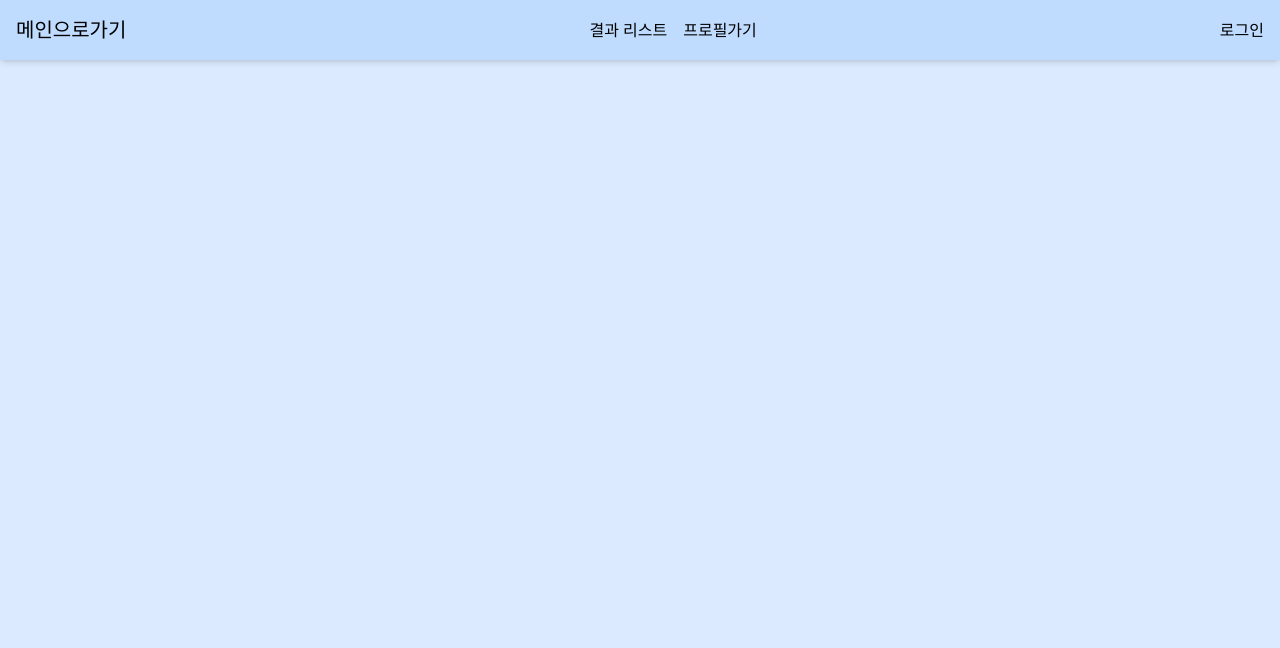
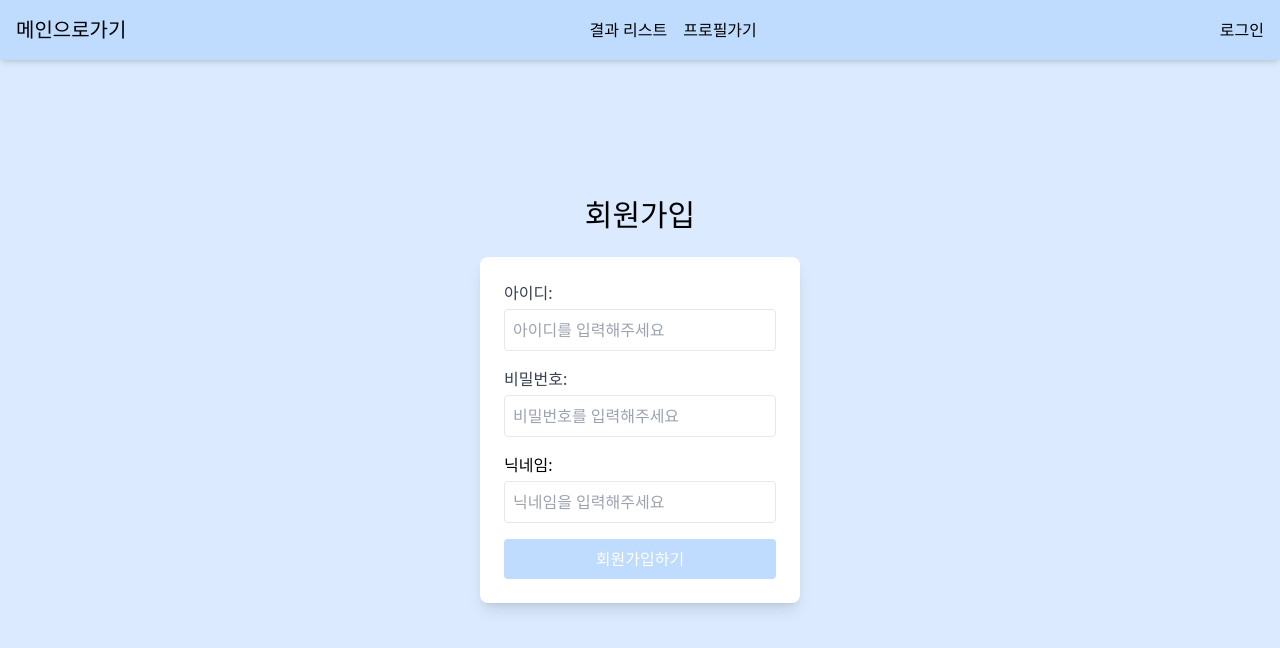
Before and after one commit to usuny0317/mbti-test, a React (Vite) app: page /signup in a window 1280 px wide. Shown: the top 648 px of the page. Built offline with nearby package versions, Linux system fonts and the light colour scheme.

Commit message:
style 회원가입 스타일 적용

```diff
--- a/src/pages/Login.jsx
+++ b/src/pages/Login.jsx
@@ -37,7 +37,7 @@ const Login = () => {
 
   return (
     <div className="flex justify-center items-center min-h-screen bg-gray-100 w-full">
-      <div className="flex  flex-col items-center justify-center min-h-screen bg-blue-100 text-black ">
+      <div className="flex flex-col items-center justify-center min-h-screen bg-blue-100 text-black ">
         <h1 className="text-3xl font-bold mb-6">로그인</h1>
         <form
           onSubmit={handleForm}
--- a/src/pages/Signup.jsx
+++ b/src/pages/Signup.jsx
@@ -28,40 +28,53 @@ const Signup = () => {
   };
 
   return (
-    <>
-      <h1>회원가입</h1>
-      <form onSubmit={handleSignup}>
-        <label>
-          아이디:
+    <div className="flex justify-center items-center min-h-screen bg-gray-100 w-full">
+      <div className="flex flex-col items-center justify-center min-h-screen bg-blue-100 text-black ">
+        <h1 className="text-3xl font-bold mb-6">회원가입</h1>
+        <form
+          onSubmit={handleSignup}
+          className="bg-white p-6 rounded-lg shadow-lg w-80"
+        >
+          <label className="block mb-4">
+            <span className="text-gray-700">아이디:</span>
             <input
               placeholder="아이디를 입력해주세요"
               onChange={(e) => {
                 setId(e.target.value);
               }}
+              className="w-full mt-1 p-2 border rounded focus:outline-none focus:ring-2 focus:ring-blue-300"
             />
           </label>
-        <label>
-          비밀번호:
+          <label className="block mb-4">
+            <span className="text-gray-700"> 비밀번호:</span>
             <input
               type="password"
               placeholder="비밀번호를 입력해주세요"
               onChange={(e) => {
                 setPassword(e.target.value);
               }}
+              className="w-full mt-1 p-2 border rounded focus:outline-none focus:ring-2 focus:ring-blue-300"
             />
           </label>
-        <label>
+          <label className="block mb-4">
             닉네임:
             <input
               placeholder="닉네임을 입력해주세요"
               onChange={(e) => {
                 setNickname(e.target.value);
               }}
+              className="w-full mt-1 p-2 border rounded focus:outline-none focus:ring-2 focus:ring-blue-300"
             />
           </label>
-        <button type="submit">회원가입하기</button>
+          <button
+            type="submit"
+            className="w-full bg-blue-200 hover:bg-blue-400 text-white py-2 rounded transition duration-200"
+          >
+            회원가입하기
+          </button>
         </form>
-    </>
+      </div>
+    </div>
   );
 };
 
```
Lines whose indentation alone changed are shown as unchanged.
